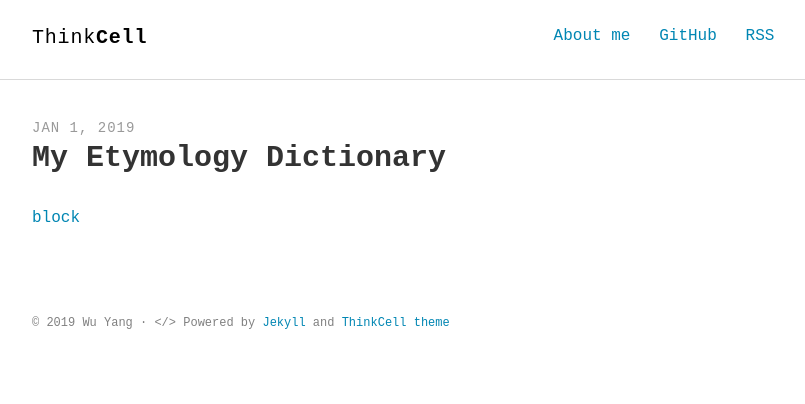
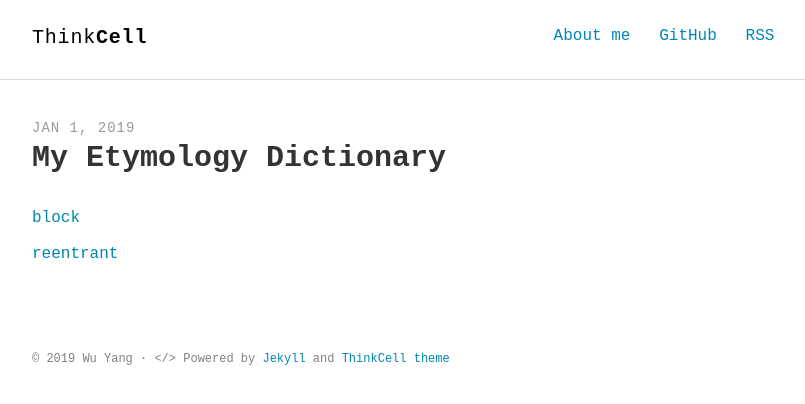
Before and after one commit to drivebyer/old-blog-theme, a Jekyll site: the page built from _posts/2019-01-01-My-Etymology-Dictionary.md, in a window 1280 px wide. Shown: the top 404 px of the page, without its empty margins (232-1037 px from the left). Built offline with Jekyll 4.4.1, drawn with Linux system fonts in a browser that asks for light colours; some web fonts are replaced.

Commit message:
Update 2019-01-01-My-Etymology-Dictionary.md

```diff
--- a/_posts/2019-01-01-My-Etymology-Dictionary.md
+++ b/_posts/2019-01-01-My-Etymology-Dictionary.md
@@ -7,3 +7,5 @@ keywords: "Markdown, Etymology, Dictionary, Computer, Program"
 ---
 
 [block](https://www.etymonline.com/word/block#etymonline_v_13617)
+
+[reentrant](https://zh.wikipedia.org/wiki/%E5%8F%AF%E9%87%8D%E5%85%A5)
```
